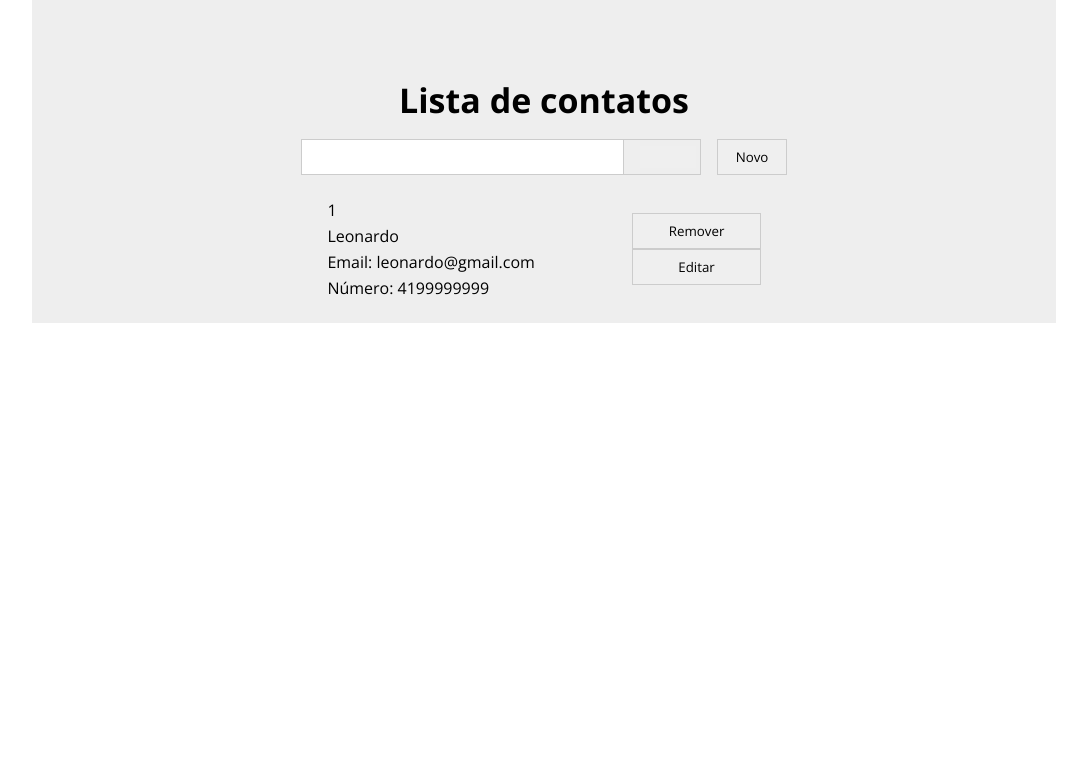
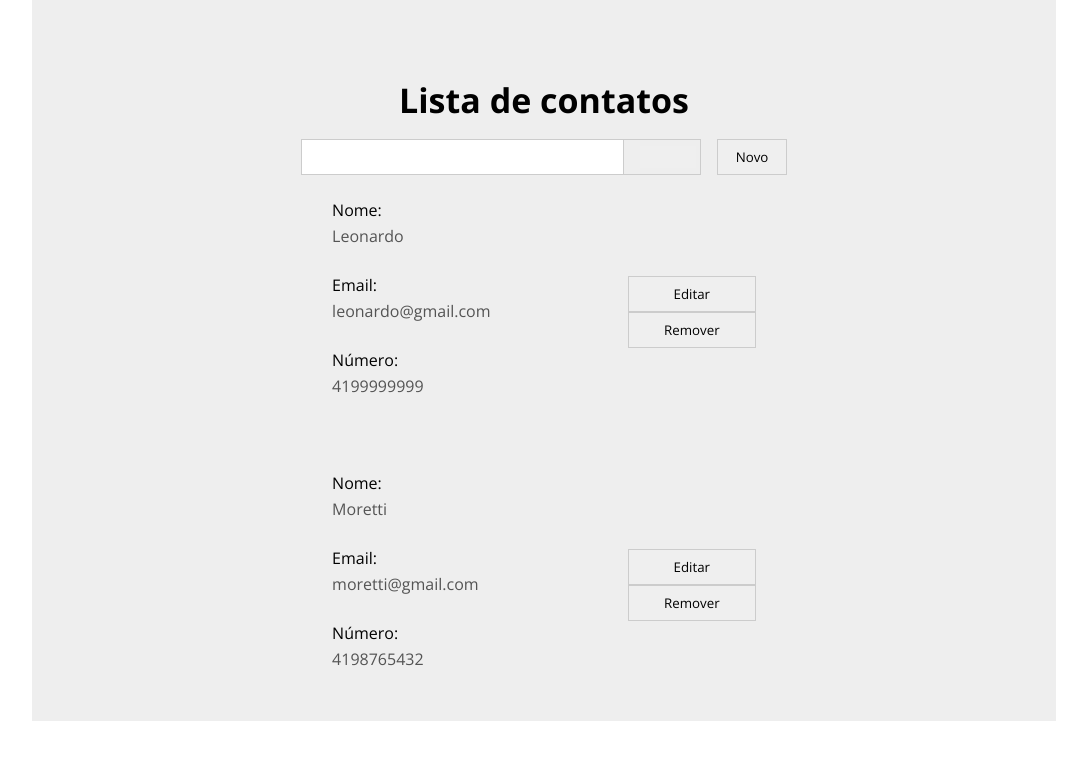
Before and after one commit to MorettiLeonardo/contact-list-react, a React (Create React App) app: page / in a window 1280 px wide. Shown: the top 760 px of the page, without its empty margins (96-1183 px from the left). Built offline with nearby package versions, Linux system fonts and the light colour scheme; some icons are missing.

Commit message:
adicionando funcionalidade de edição dos contatos

```diff
--- a/src/components/Contact/index.tsx
+++ b/src/components/Contact/index.tsx
@@ -1,31 +1,86 @@
 import { useDispatch } from 'react-redux'
-import Button from '../Button'
+
 import { GenericButton } from '../Button/styles'
-import { Card, Infos } from './styles'
-import { remover } from '../../store/reducers/contact'
+import { Card, Infos, InfosEdit } from './styles'
+import { remover, edit } from '../../store/reducers/contact'
+import { useEffect, useState } from 'react'
 
 type Props = {
   id: number
   name: string
   email: string
-  phone: number
+  phoneNumber: number
 }
 
-const Contact = ({ id, name, email, phone }: Props) => {
+const Contact = ({ id, name: originalName, email, phoneNumber }: Props) => {
+  const [isEditing, setIsEditing] = useState(false)
+  const [name, setName] = useState('')
+
+  useEffect(() => {
+    if (originalName.length > 0) {
+      setName(originalName)
+    }
+  }, [originalName])
+
+  function cancelEdit() {
+    setName(originalName)
+    setIsEditing(false)
+  }
+
   const dispatch = useDispatch()
   return (
     <Card>
       <Infos>
-        <p>{id}</p>
-        <p>{name}</p>
-        <p>Email: {email}</p>
-        <p>Número: {phone}</p>
+        <p>Nome:</p>
+        <InfosEdit
+          value={name}
+          onChange={(e) => setName(e.target.value)}
+          disabled={!isEditing}
+        />
+        <p>Email:</p>
+        <InfosEdit
+          value={email}
+          onChange={(e) => setName(e.target.value)}
+          disabled={!isEditing}
+        />
+        <p>Número:</p>
+        <InfosEdit
+          value={phoneNumber}
+          onChange={(e) => setName(e.target.value)}
+          disabled={!isEditing}
+        />
       </Infos>
+
       <div>
-        <GenericButton onClick={() => dispatch(remover(id))}>
-          Remover
-        </GenericButton>
-        <Button text="Editar" />
+        {isEditing ? (
+          <>
+            <GenericButton
+              onClick={() =>
+                dispatch(
+                  edit({
+                    id,
+                    name,
+                    phoneNumber,
+                    email
+                  }),
+                  setIsEditing(false)
+                )
+              }
+            >
+              Salvar
+            </GenericButton>
+            <GenericButton onClick={cancelEdit}>Cancelar</GenericButton>
+          </>
+        ) : (
+          <>
+            <GenericButton onClick={() => setIsEditing(true)}>
+              Editar
+            </GenericButton>
+            <GenericButton onClick={() => dispatch(remover(id))}>
+              Remover
+            </GenericButton>
+          </>
+        )}
       </div>
     </Card>
   )
--- a/src/components/Contact/styles.ts
+++ b/src/components/Contact/styles.ts
@@ -11,6 +11,13 @@ export const Card = styled.div`
     display: inline;
   }
 `
+export const InfosEdit = styled.textarea`
+  font-size: 16px;
+  width: 100%;
+  resize: none;
+  border: none;
+  background-color: transparent;
+`
 
 export const Infos = styled.div`
   margin-right: 10%;
--- a/src/containers/ContactList/index.tsx
+++ b/src/containers/ContactList/index.tsx
@@ -13,7 +13,7 @@ const ContactList = () => {
             email={contact.email}
             id={contact.id}
             name={contact.name}
-            phone={contact.number}
+            phoneNumber={contact.phoneNumber}
           />
         </li>
       ))}
--- a/src/models/Contact.ts
+++ b/src/models/Contact.ts
@@ -2,13 +2,13 @@ class Contact {
   id: number
   name: string
   email: string
-  number: number
+  phoneNumber: number
 
-  constructor(id: number, name: string, email: string, number: number) {
+  constructor(id: number, name: string, email: string, phoneNumber: number) {
     this.id = id
     this.name = name
     this.email = email
-    this.number = number
+    this.phoneNumber = phoneNumber
   }
 }
 
--- a/src/store/reducers/contact.ts
+++ b/src/store/reducers/contact.ts
@@ -11,7 +11,13 @@ const initialState: ContactState = {
       id: 1,
       name: 'Leonardo',
       email: 'leonardo@gmail.com',
-      number: 4199999999
+      phoneNumber: 4199999999
+    },
+    {
+      id: 2,
+      name: 'Moretti',
+      email: 'moretti@gmail.com',
+      phoneNumber: 4198765432
     }
   ]
 }
@@ -24,9 +30,18 @@ const contactSlice = createSlice({
       state.itens = state.itens.filter(
         (contact) => contact.id !== action.payload
       )
+    },
+    edit: (state, action: PayloadAction<Contact>) => {
+      const contactIndex = state.itens.findIndex(
+        (c) => c.id === action.payload.id
+      )
+
+      if (contactIndex >= 0) {
+        state.itens[contactIndex] = action.payload
+      }
     }
   }
 })
 
-export const { remover } = contactSlice.actions
+export const { remover, edit } = contactSlice.actions
 export default contactSlice.reducer
```
